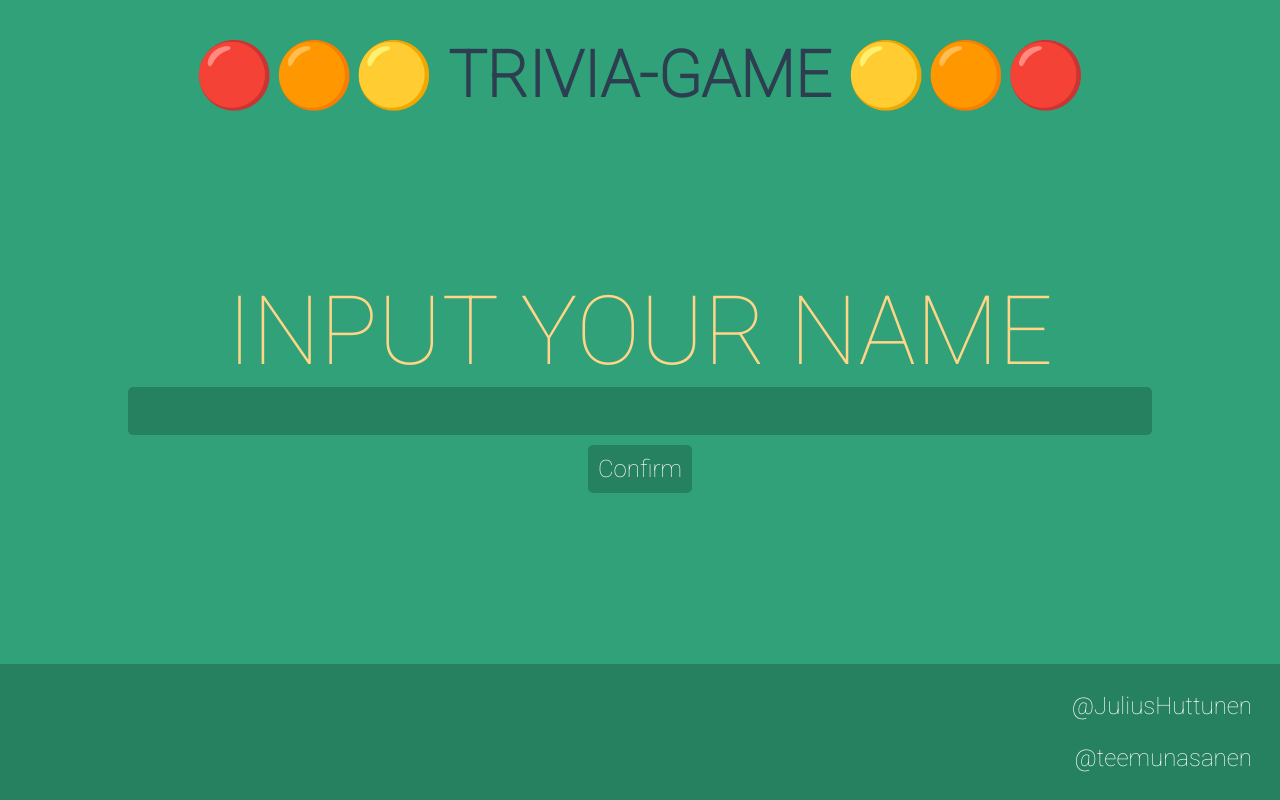
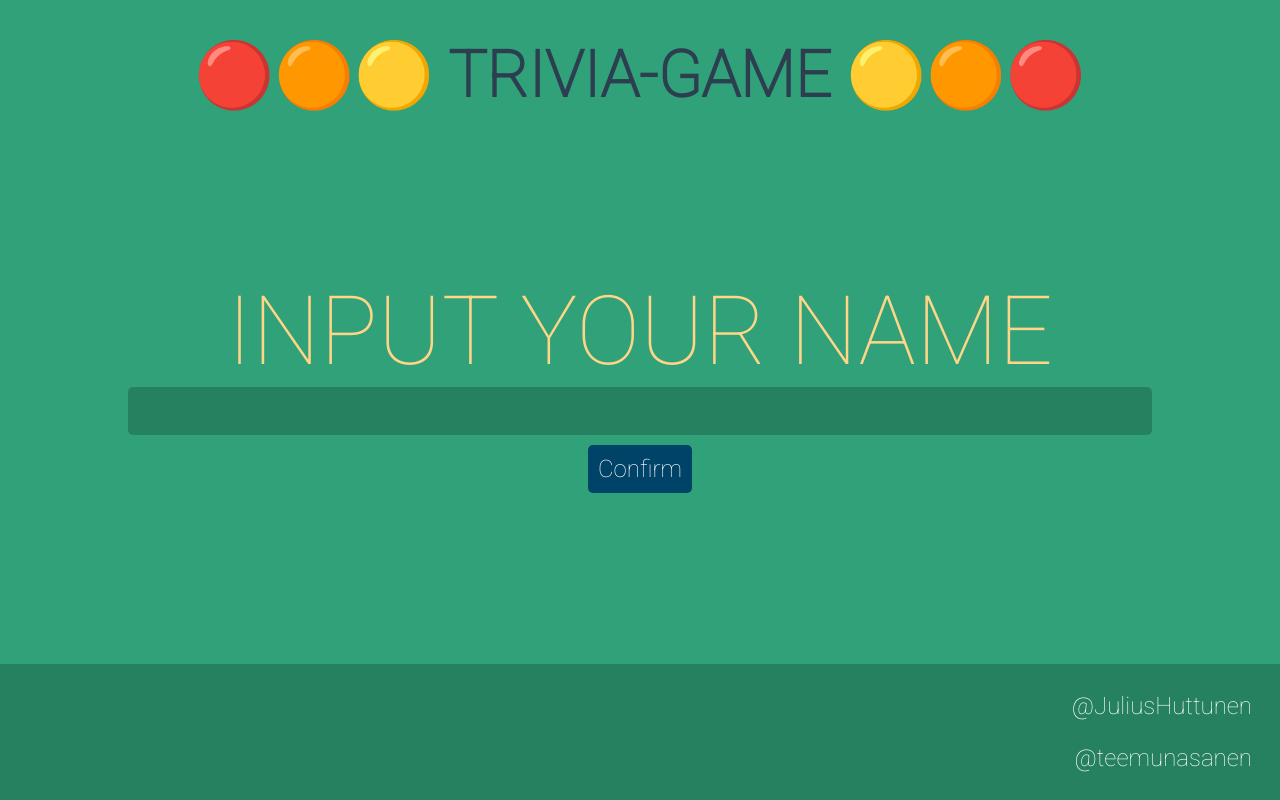
Before and after one commit to teemunasanen/trivia-game, a Vue app: page / in a window 1280 px wide. In both pictures the pointer is over the button "Confirm". Built offline with nearby package versions, Linux system fonts and the light colour scheme.

Commit message:
style(inputs and buttons): Add hover transition

```diff
--- a/src/components/SelectForm.vue
+++ b/src/components/SelectForm.vue
@@ -130,13 +130,17 @@ getCategories();
   font-family: "Roboto", sans-serif;
   font-weight: bold;
   text-align: center;
+  transition: background-color 1s;
 }
-
+.categoryMenu:hover {
+  background-color: #004369;
+}
 option {
   font-style: rgba(255, 255, 255, 1);
   border: none;
   border-radius: 20px;
 }
+
 
 .slider {
   -webkit-appearance: none;
--- a/src/components/UserInputForm.vue
+++ b/src/components/UserInputForm.vue
@@ -4,7 +4,7 @@
       >INPUT YOUR NAME</label
     >
     <input v-model="userName" id="username" class="userinput" />
-    <button class="submit" type="submit">Confirm</button>
+    <button class="submitButton" type="submit">Confirm</button>
   </form>
 </template>
 
@@ -48,7 +48,7 @@ const onSubmit = async () => {
   flex-direction: column;
   background-color: #30a178;
 }
-.submit {
+.submitButton {
   display: flex;
   background: rgba(0, 0, 0, 0.2);
   border: none;
@@ -60,6 +60,11 @@ const onSubmit = async () => {
   border-radius: 5px;
   margin: 10px;
   padding: 10px;
+  transition: background-color 1s;
+}
+
+.submitButton:hover {
+  background-color: #004369;
 }
 .userinput {
   background: rgba(0, 0, 0, 0.2);
@@ -72,5 +77,10 @@ const onSubmit = async () => {
   font-family: "Roboto", sans-serif;
   width: 80%;
   height: 3rem;
+  transition: background-color 1s;
 }
+.userinput:hover {
+  background-color: #004369;
+}
+
 </style>
--- a/src/views/Question.vue
+++ b/src/views/Question.vue
@@ -177,6 +177,10 @@ incrementIndex()
   padding: 10px;
   grid-column-start: 2;
   grid-column-end: 4;
+  transition: background-color 1s;
+}
+.answeroption:hover {
+  background-color: #004369;
 }
 
 .contributor {
--- a/src/views/Results.vue
+++ b/src/views/Results.vue
@@ -74,6 +74,7 @@ const goToSelect = () => {
 
 .resultsContainer{
   color: rgba(255, 255, 255, 1);
+  margin-top: 30px;
 }
 .highScore{
   font-size: xx-large;
@@ -93,6 +94,12 @@ button{
   border-radius: 8px;
   background-color: rgba(14, 78, 110, 1);
   border: none;
+  transition: background-color 1s;
+}
+
+button:hover{
+  background-color: rgba(255, 213, 136, 1);
+  color: rgba(14, 78, 110, 1);
 }
 .tableContainer{
   margin: auto;
```
